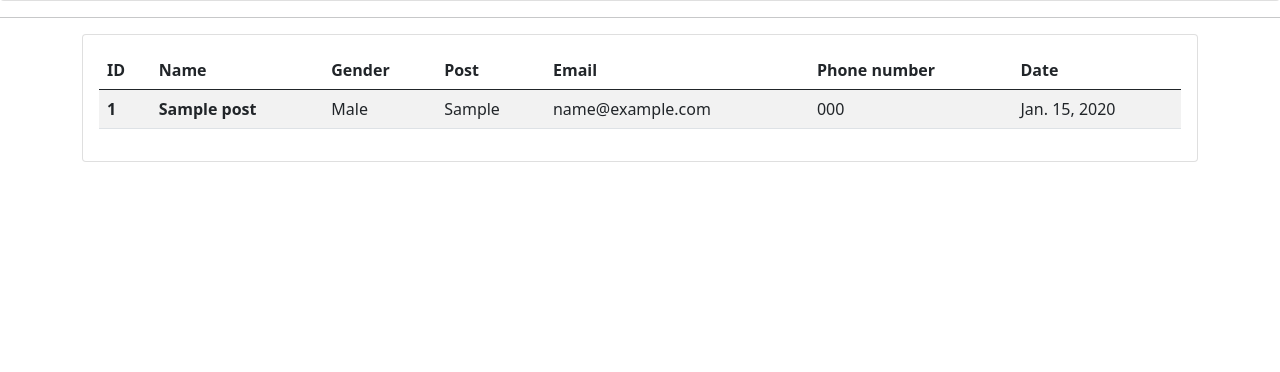
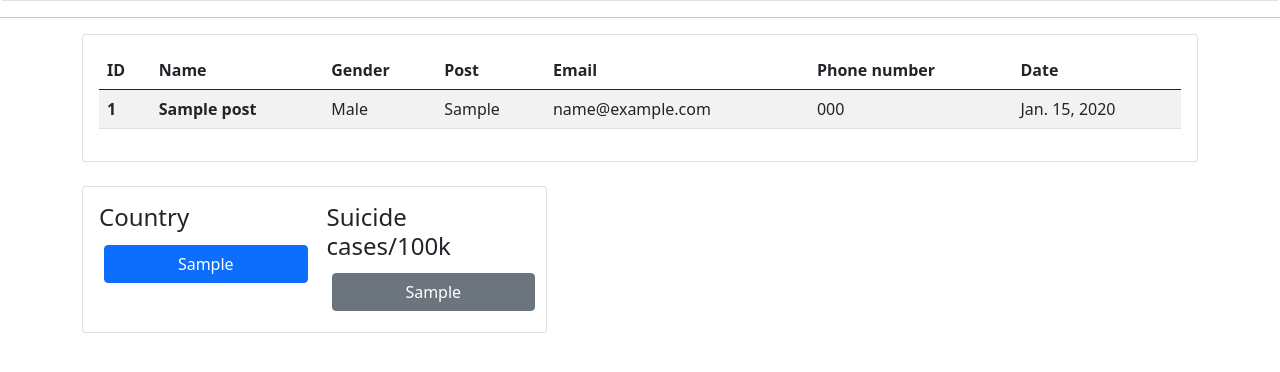
Before and after one commit to oderofrancis/blog-post, a Django app: template app/templates/post_view.html in a window 1280 px wide. Shown: the part 189-561 px from the top of the page. Run offline with Django 4.2, Linux system fonts and the light colour scheme; tables that the repository leaves empty hold one stand-in row (values such as "Sample post"); the template is opened without the code that fills it: values that come from a table or form of the project are taken from there, most other values are stand-ins (such as "Sample title", 1, 10 or a date in 2020).

Commit message:
Dashboard view with pandas

```diff
--- a/app/templates/post_view.html
+++ b/app/templates/post_view.html
@@ -52,6 +52,38 @@
                         </thead>
                     </table>
                 </div>
+<br>
+                <div class="col-md-5">
+                    <div class="card card-body">
+                        <div class="row" style="max-height: 600px; overflow-y: auto;">
+                            <div class="col-md-6" >
+                                <div style="float: left;width:100%;">
+                                    <h4>Country</h4>
+                                    {% for names in data_names %}
+                                        <table style="border-width: 6px; border: #333;width:100%;">
+                                            <tr>
+                                                <input class="btn btn-primary" value={{names}} style="float: left;width:100%;margin:5px;" >
+                                            </tr>
+                                        </table>
+                                    {% endfor %}
+                                </div>
+                            </div>
+
+                            <div class="col-md-6">
+                                <div style="float: left;width:100%;">
+                                    <h4>Suicide cases/100k</h4>
+                                    {% for values in data_values %}
+                                        <table style="border-width: 6px; border: #333;width:100%;">
+                                            <tr>
+                                                <input class="btn btn-secondary" value={{values}} style="float: left;width:100%;margin:5px;" >
+                                            </tr>
+                                        </table>
+                                    {% endfor %}
+                                </div>
+                            </div>
+                        </div>
+                    </div>
+                </div>
 
     </body>
     <script src="https://cdn.jsdelivr.net/npm/bootstrap@5.0.2/dist/js/bootstrap.bundle.min.js" integrity="sha384-MrcW6ZMFYlzcLA8Nl+NtUVF0sA7MsXsP1UyJoMp4YLEuNSfAP+JcXn/tWtIaxVXM" crossorigin="anonymous"></script>
```
Also changed, not shown: app/views.py (+11 -1 lines).
